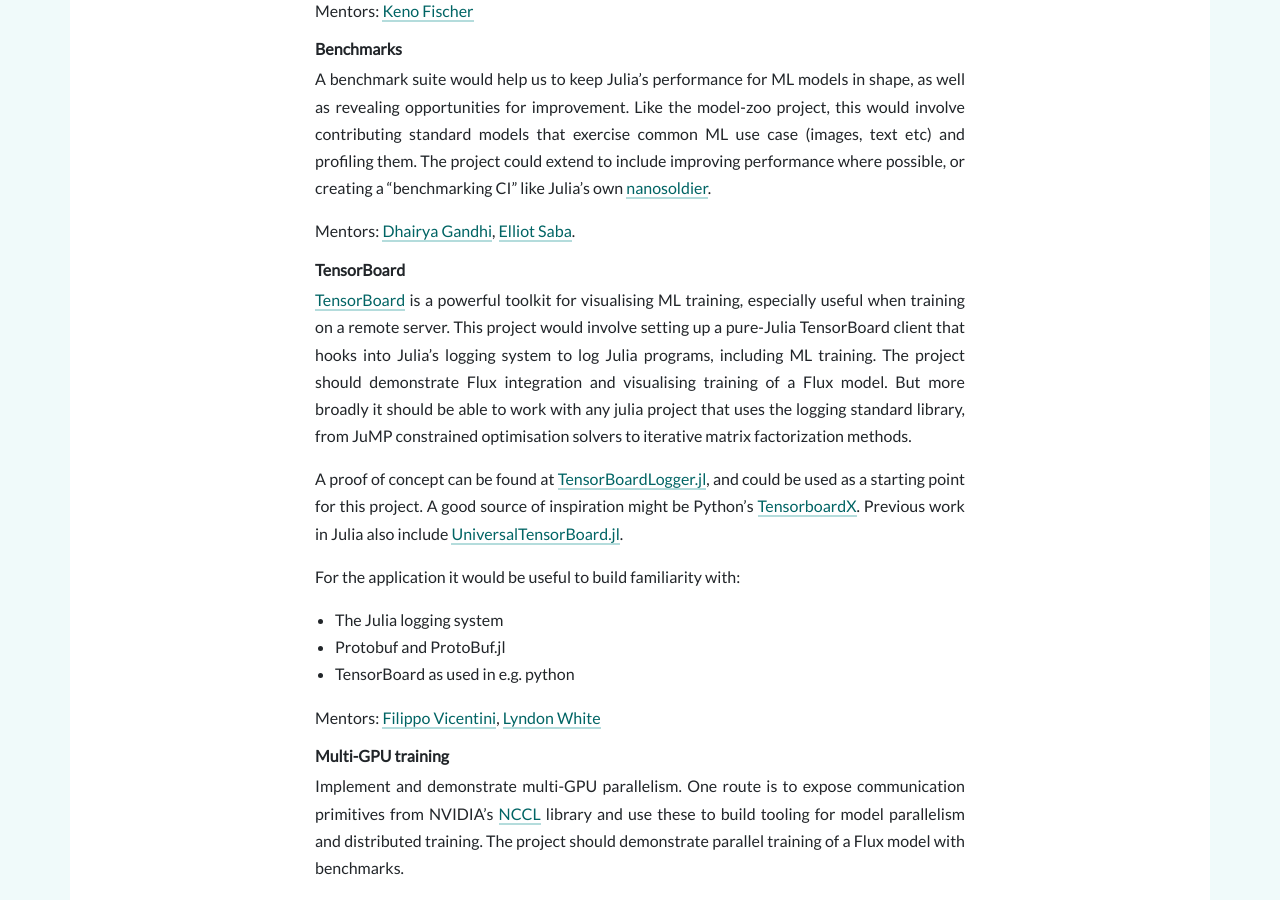
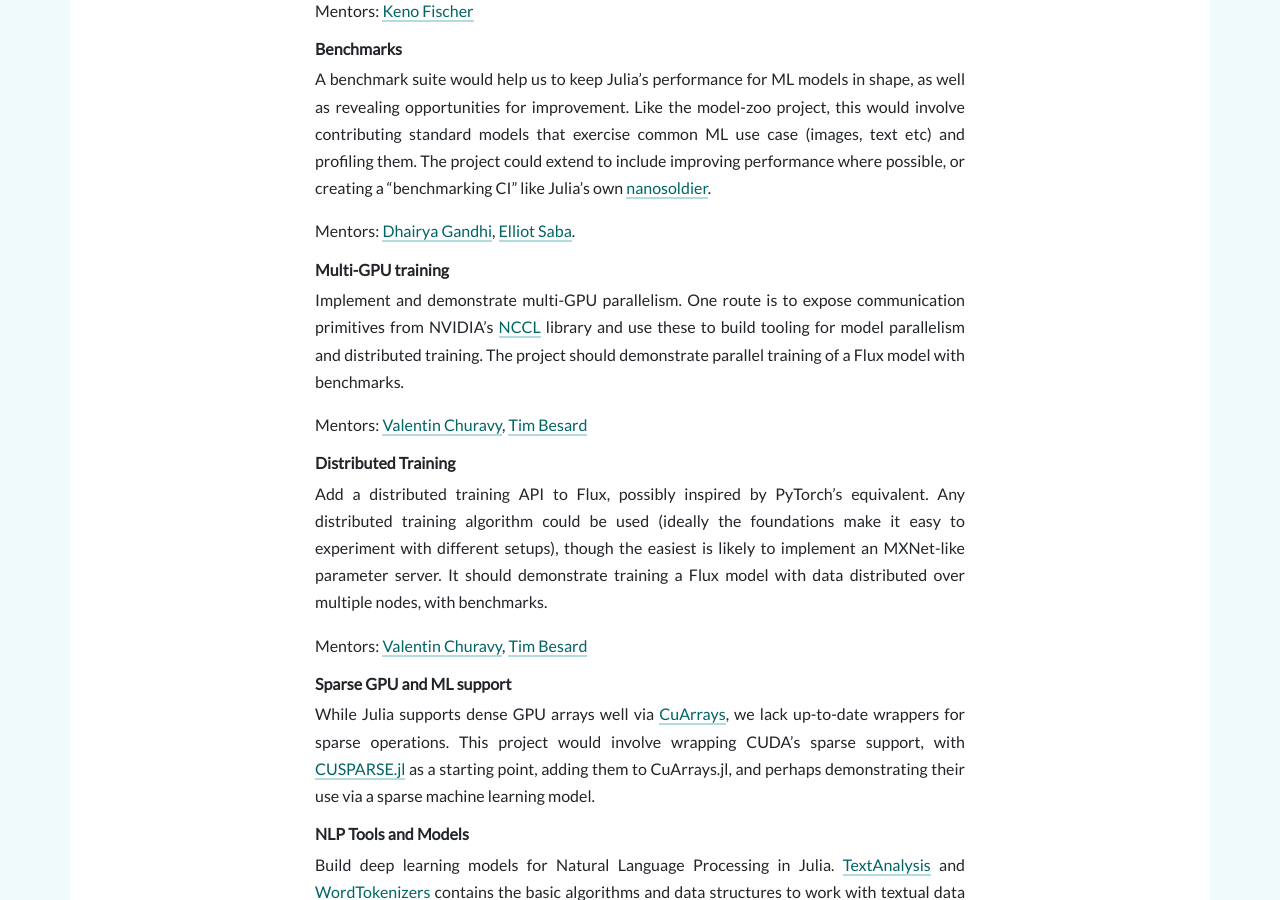
Before and after one commit to FluxML/fluxml.github.io, a Jekyll site: the page built from gsoc.md, in a window 1280 px wide and 900 px high, scrolled down 2407 px. Built offline with Jekyll 4.4.1, drawn with Linux system fonts in a browser that asks for light colours; nearby versions of some CDN libraries; comment, search, counter and statistics services are not loaded.

Commit message:
Delete TensorBoard project

```diff
--- a/gsoc.md
+++ b/gsoc.md
@@ -67,19 +67,6 @@
 A benchmark suite would help us to keep Julia's performance for ML models in shape, as well as revealing opportunities for improvement. Like the model-zoo project, this would involve contributing standard models that exercise common ML use case (images, text etc) and profiling them. The project could extend to include improving performance where possible, or creating a "benchmarking CI" like Julia's own [nanosoldier](https://github.com/JuliaCI/Nanosoldier.jl).
 
 Mentors: [Dhairya Gandhi](https://github.com/dhairyagandhi96/), [Elliot Saba](https://github.com/staticfloat).
-
-### TensorBoard
-
-[TensorBoard](https://www.tensorflow.org/guide/summaries_and_tensorboard) is a powerful toolkit for visualising ML training, especially useful when training on a remote server. This project would involve setting up a pure-Julia TensorBoard client that hooks into Julia's logging system to log Julia programs, including ML training. The project should demonstrate Flux integration and visualising training of a Flux model. But more broadly it should be able to work with any julia project that uses the logging standard library, from JuMP constrained optimisation solvers to iterative matrix factorization methods.
-
-A proof of concept can be found at [TensorBoardLogger.jl](https://github.com/PhilipVinc/TensorBoardLogger.jl), and could be used as a starting point for this project. A good source of inspiration might be Python's [TensorboardX](https://github.com/lanpa/tensorboardX). Previous work in Julia also include [UniversalTensorBoard.jl](https://github.com/oxinabox/UniversalTensorBoard.jl).
-
-For the application it would be useful to build familiarity with:
-- The Julia logging system
-- Protobuf and ProtoBuf.jl
-- TensorBoard as used in e.g. python
-
-Mentors: [Filippo Vicentini](https://github.com/PhilipVinc), [Lyndon White](https://github.com/oxinabox)
 
 ### Multi-GPU training
 
```
